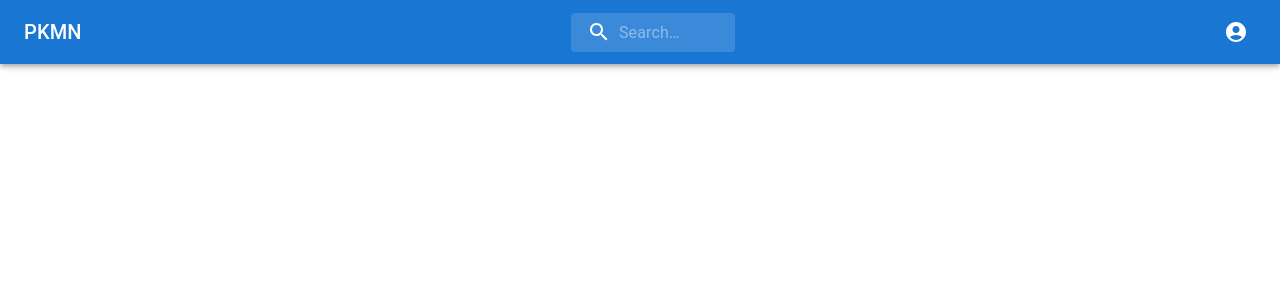
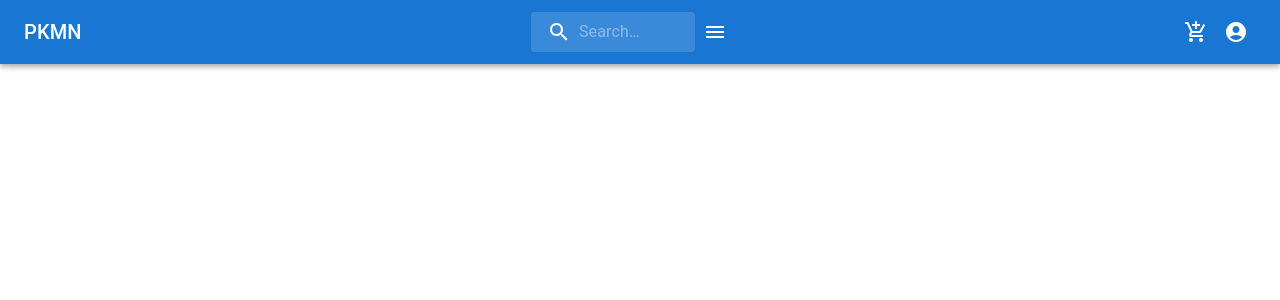
Before and after one commit to HTW-Project-Group/pkmn-product, a React (Create React App) app in the folder frontend/: page / in a window 1280 px wide. Shown: the top 300 px of the page. Built offline with nearby package versions, Linux system fonts and the light colour scheme.

Commit message:
PKMN:33 - Startseite Part 1

```diff
--- a/frontend/src/Components/Header/NavActions.tsx
+++ b/frontend/src/Components/Header/NavActions.tsx
@@ -6,8 +6,9 @@ import Menu from "@mui/material/Menu";
 import Tooltip from "@mui/material/Tooltip";
 import MenuItem from "@mui/material/MenuItem";
 import { AccountCircle } from "@mui/icons-material";
+import AddShoppingCartIcon from "@mui/icons-material/AddShoppingCart";
 
-const settings = ["Account", "Basket", "Logout"];
+const settings = ["Account", "Logout"];
 
 export default function NavActions() {
   const [anchorElUser, setAnchorElUser] = React.useState<null | HTMLElement>(
@@ -22,7 +23,15 @@ export default function NavActions() {
   };
 
   return (
-    <Box sx={{ flexGrow: 0 }}>
+    <Box sx={{ display: "flex" }}>
+      <Box>
+        <Tooltip title="Basket">
+          <IconButton color="inherit" aria-label="add to shopping cart">
+            <AddShoppingCartIcon />
+          </IconButton>
+        </Tooltip>
+      </Box>
+      <Box>
         <Tooltip title="Actions">
           <IconButton onClick={handleOpenUserMenu} color="inherit">
             <AccountCircle />
@@ -51,5 +60,6 @@ export default function NavActions() {
           ))}
         </Menu>
       </Box>
+    </Box>
   );
 }
--- a/frontend/src/Components/Header/SearchBar.tsx
+++ b/frontend/src/Components/Header/SearchBar.tsx
@@ -2,6 +2,15 @@ import * as React from "react";
 import { styled, alpha } from "@mui/material/styles";
 import InputBase from "@mui/material/InputBase";
 import SearchIcon from "@mui/icons-material/Search";
+import Box from "@mui/material/Box";
+import IconButton from "@mui/material/IconButton";
+import MenuIcon from "@mui/icons-material/Menu";
+import Menu from "@mui/material/Menu";
+import MenuItem from "@mui/material/MenuItem";
+import Typography from "@mui/material/Typography";
+
+
+const categories = ["Fire", "Water", "Grass", "Electric"];
 
 const Search = styled("div")(({ theme }) => ({
   position: "relative",
@@ -46,7 +55,19 @@ const StyledInputBase = styled(InputBase)(({ theme }) => ({
 }));
 
 export default function SearchBar() {
+  const [
+    anchorElCategory,
+    setAnchorElCategory,
+  ] = React.useState<null | HTMLElement>(null);
+
+  const handleOpenCategoryMenu = (event: React.MouseEvent<HTMLElement>) => {
+    setAnchorElCategory(event.currentTarget);
+  };
+  const handleCloseUserMenu = () => {
+    setAnchorElCategory(null);
+  };
   return (
+    <Box sx={{ display: "flex" }}>
       <Search>
         <SearchIconWrapper>
           <SearchIcon />
@@ -56,5 +77,33 @@ export default function SearchBar() {
           inputProps={{ "aria-label": "search" }}
         />
       </Search>
+      <Box>
+        <IconButton onClick={handleOpenCategoryMenu} color="inherit">
+          <MenuIcon />
+        </IconButton>
+        <Menu
+          sx={{ mt: "45px" }}
+          id="menu-appbar"
+          anchorEl={anchorElCategory}
+          anchorOrigin={{
+            vertical: "top",
+            horizontal: "right",
+          }}
+          keepMounted
+          transformOrigin={{
+            vertical: "top",
+            horizontal: "right",
+          }}
+          open={Boolean(anchorElCategory)}
+          onClose={handleCloseUserMenu}
+        >
+          {categories.map((category) => (
+            <MenuItem key={category} onClick={handleCloseUserMenu}>
+              <Typography textAlign="center">{category}</Typography>
+            </MenuItem>
+          ))}
+        </Menu>
+      </Box>
+    </Box>
   );
 }
```
Lines whose indentation alone changed are shown as unchanged.
